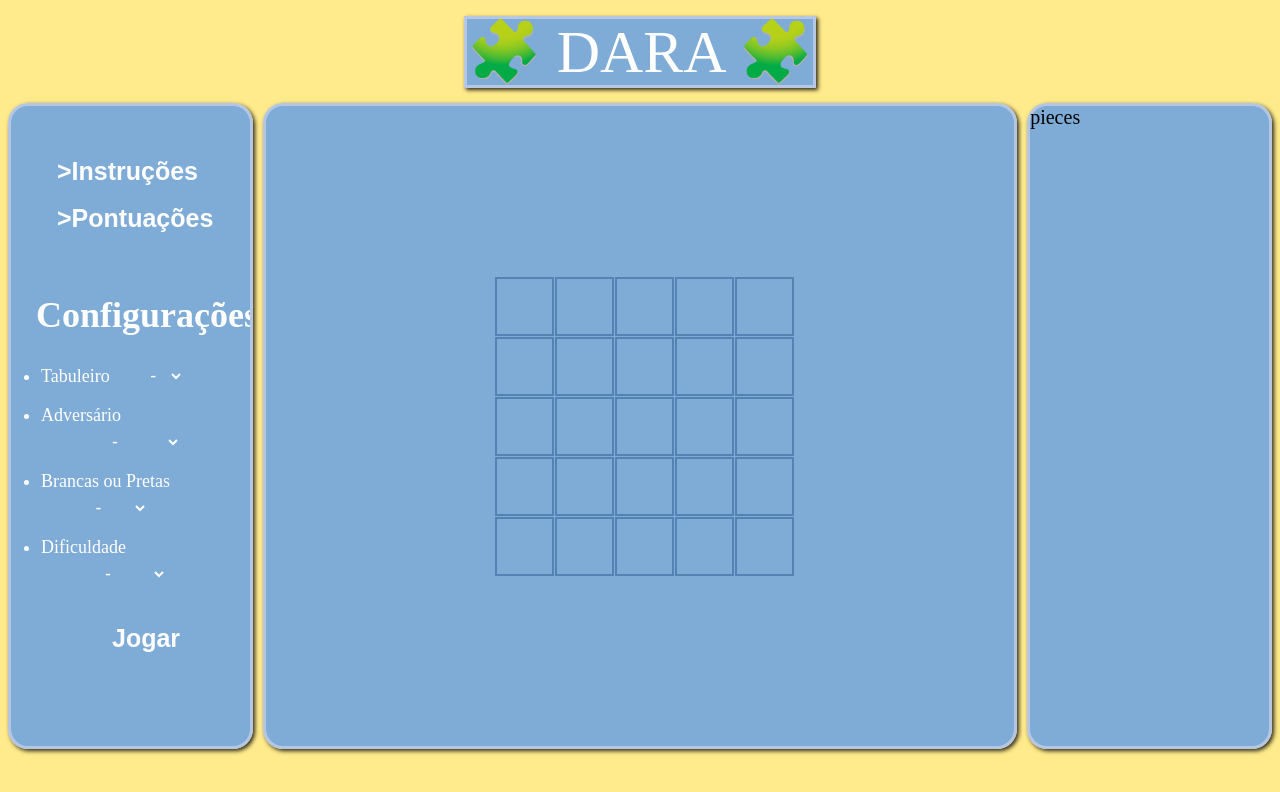
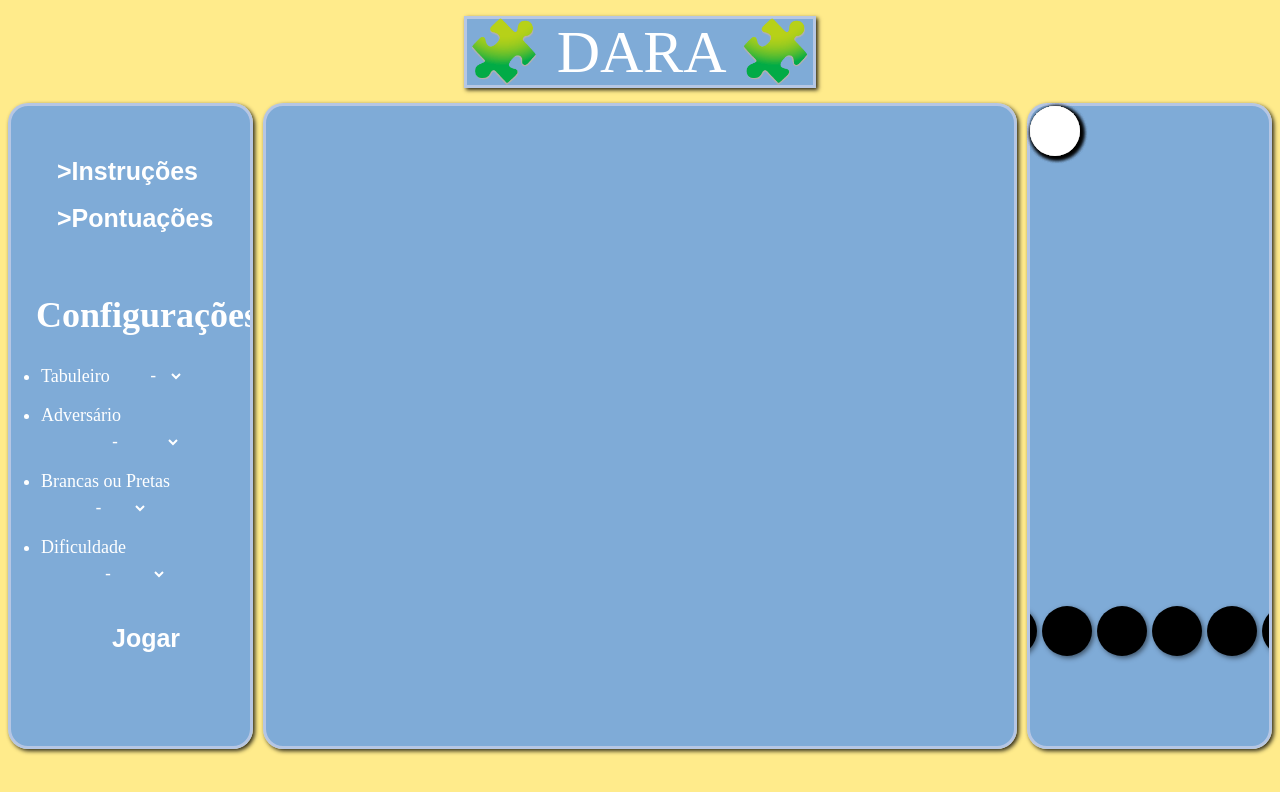
Before and after one commit to Zineira/Dara, a plain HTML site: page Dara/index2.html in a window 1280 px wide. Drawn offline with Linux system fonts and the light colour scheme.

Commit message:
faltam fazer as peças movimentar

```diff
--- a/Dara/board.js
+++ b/Dara/board.js
@@ -1,31 +1,34 @@
-const board = document.querySelector('#board')
-const colors = ['#123456']
-const SQUARES_NUM_1 = 25
-const SQUARES_NUM_2 = 30
+const rightbox = document.querySelector('.rightbox');
+const pieces = document.querySelector('.pieces');
+const colors = ['#123456'];
 
-for(let i =0;i <SQUARES_NUM_1;i++){
-    const square = document.createElement('div');
-    square.classList.add('square')
-
-    square.addEventListener('mouseover', () => setColor(square))
-    square.addEventListener('mouseout', () => resetColor(square))
-    board.append(square)
+// Crie e posicione as peças na "rightbox"
+function createPiece(className) {
+    const piece = document.createElement("div");
+    piece.className = "game-piece " + className;
+    pieces.appendChild(piece);
 }
 
-function setColor(element){
-    const color = getRandomColor()
-    element.style.backgroundColor=color
-    element.style.boxShadow = '0 0 2px ${color},0 0 10px ${color}'
-
+// Lista de peças (12 brancas e 12 pretas)
+const piece_list = [];
+for (let i = 0; i < 12; i++) {
+    piece_list.push(createPiece("white"));
+    piece_list.push(createPiece("black"));
 }
 
-function resetColor(element){
-    element.style.backgroundColor= 'rgba(104, 160, 229, 0)'
+function setColor(element) {
+    const color = getRandomColor();
+    element.style.backgroundColor = color;
+    element.style.boxShadow = `0 0 2px ${color}, 0 0 10px ${color}`;
 }
 
-function getRandomColor(){
-    const index = Math.floor(Math.random() * colors.length)
-    return colors[index]
+function resetColor(element) {
+    element.style.backgroundColor = 'rgba(104, 160, 229, 0)';
+}
+
+function getRandomColor() {
+    const index = Math.floor(Math.random() * colors.length);
+    return colors[index];
 }
 
 window.onload = () => {
@@ -37,7 +40,7 @@ window.onload = () => {
     const overlay = document.querySelector('.overlay');
 
     instructionsButton.addEventListener('click', function() {
-        if (box1.style.display === 'none') {
+        if (box1.style.display != 'block') {
             box1.style.display = 'block';
             box2.style.display = 'none';
             box3.style.display = 'none';
@@ -51,7 +54,7 @@ window.onload = () => {
     });
 
     rankingButton.addEventListener('click', function() {
-        if (box3.style.display === 'none') {
+        if (box3.style.display != 'block') {
             box3.style.display = 'block';
             box2.style.display = 'none';
             box1.style.display = 'none';
--- a/Dara/dara.css
+++ b/Dara/dara.css
@@ -113,9 +113,9 @@ select{
     justify-content: center;
     align-items: center;
     display: grid;
-    grid-template-columns: repeat(5, 50px);
+    grid-template-columns: repeat(6, 50px);
     grid-template-rows: repeat(5, 50px);
-    gap: 10px;
+    gap: 19px;
 }
 .rules{
     display: none;
@@ -130,6 +130,8 @@ select{
     height: 80vh;
 
 }
+
+
 #rules{
     margin-left: 50px;
     color: white;
@@ -151,8 +153,8 @@ select{
 
 }
 .square {
-    width: 55px;
-    height: 55px;
+    width: 65px;
+    height: 65px;
     border: 2px solid rgba(42, 89, 146, 0.5);;
     display: flex;
     justify-content: center;
@@ -164,6 +166,7 @@ select{
 
 
 .rightbox{
+    overflow: auto;
     grid-column: 5;
     border-radius: 20px;
     font-style: normal;
@@ -191,6 +194,39 @@ select{
 #difficulty{
     margin-left: 15px;
 }
+.pieces {
+    display: grid;
+    grid-template-columns: repeat(6, 50px);
+    gap: 5px;
+    justify-content: center;
+}
+
+/* Estilos das peças */
+.pieces div {
+    width: 50px;
+    height: 50px;
+    border-radius: 50%;
+    box-shadow: 2px 2px 5px rgba(0, 0, 0, 0.5);
+}
+
+.white{
+    width: 50px;
+    height: 50px;
+    background-color: white;
+    position: absolute;
+    box-shadow: 2px 2px 5px rgba(0,0,0);
+    border-radius: 50%;
+
+}
+.black{
+    width: 50px;
+    height: 50px;
+    background-color: black;
+    margin-top:500px;
+    position: relative;
+    box-shadow: 2px 2px 5px rgba(0,0,0);
+    border-radius: 50%;
+}
 
 #board_size:hover,
 #oponents:hover,
--- a/Dara/index2.html
+++ b/Dara/index2.html
@@ -141,7 +141,10 @@
                 </div>
             </div>
             <div class="score"> Trollistar</div>
-            <div class="rightbox">pieces</div>
+            <div class="rightbox">
+                <div class ="pieces">
+
+            </div>
             <script src="login.js"></script>
             <script src="board.js"></script>
         </body>
```
